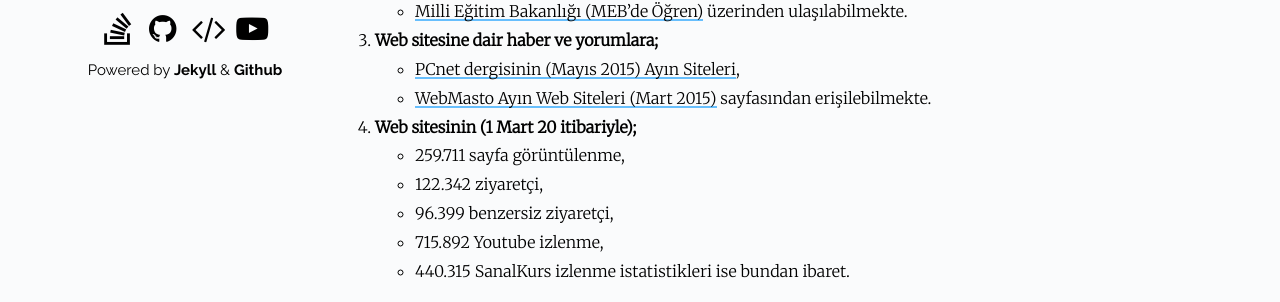
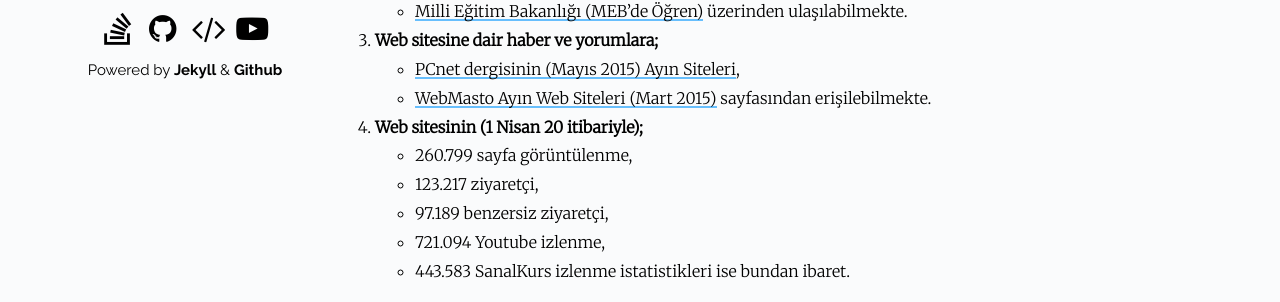
Before and after one commit to Umut-D/umutd.com, a Jekyll site: the page built from pages/ben.md, in a window 1280 px wide and 900 px high, scrolled down 1002 px. Shown: the part 595-897 px from the top of the window. Built offline with Jekyll 4.4.1, drawn with Linux system fonts in a browser that asks for light colours.

Commit message:
Ben Sayfasi Guncellendi

```diff
--- a/pages/ben.md
+++ b/pages/ben.md
@@ -25,9 +25,9 @@ Bilişimi, işini ve tüm hayvanatı çok seven, Microsoft'un gözdesi C#'a bay
 3. **Web sitesine dair haber ve yorumlara;**
 - [PCnet dergisinin (Mayıs 2015) Ayın Siteleri](/images/bahsedenler/pcnet.jpg),
 - [WebMasto Ayın Web Siteleri (Mart 2015)](http://www.webmasto.com/webmasto-ayin-web-siteleri-mart-2015){:target="_blank"} sayfasından erişilebilmekte.
-4. **Web sitesinin (1 Mart 20 itibariyle);**
-- 259.711 sayfa görüntülenme,
-- 122.342 ziyaretçi,
-- 96.399 benzersiz ziyaretçi,
-- 715.892 Youtube izlenme,
-- 440.315 SanalKurs izlenme istatistikleri ise bundan ibaret.
+4. **Web sitesinin (1 Nisan 20 itibariyle);**
+- 260.799 sayfa görüntülenme,
+- 123.217 ziyaretçi,
+- 97.189 benzersiz ziyaretçi,
+- 721.094 Youtube izlenme,
+- 443.583 SanalKurs izlenme istatistikleri ise bundan ibaret.
```
